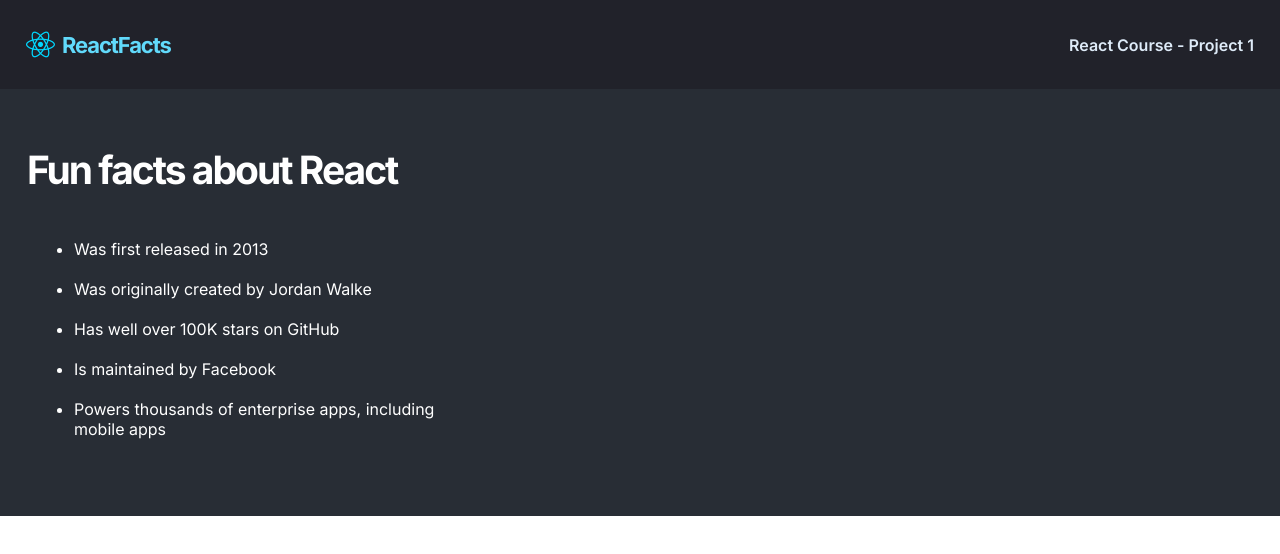
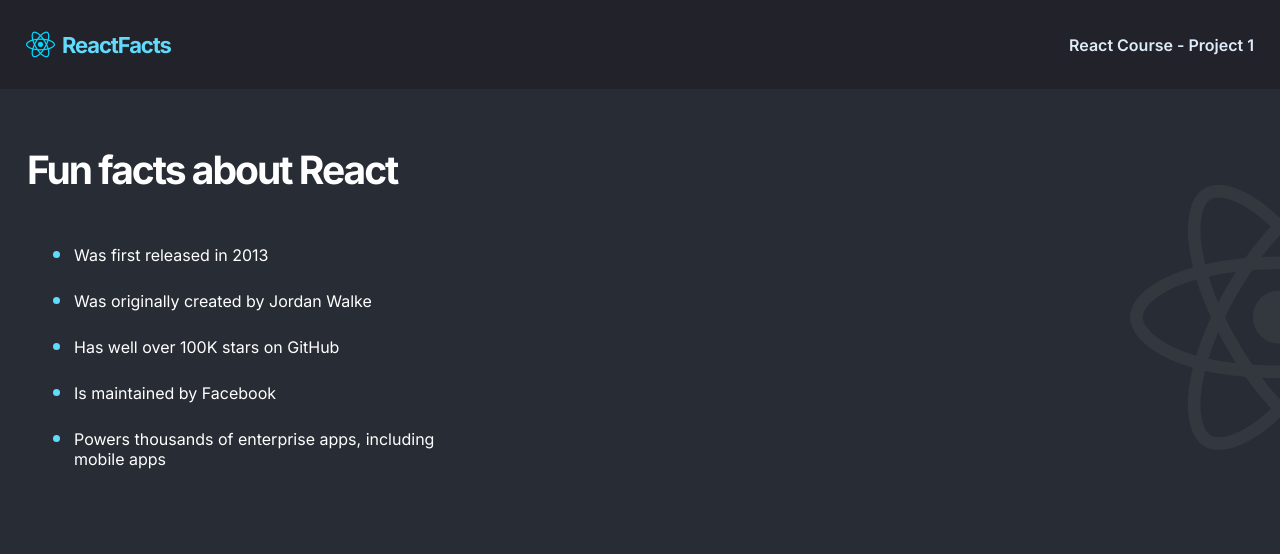
Before and after one commit to abdelkarim-achlaih/Scrimba, a React (Vite) app in the folder Project-1 React Info Site/Project-1/: page / in a window 1280 px wide. Shown: the top 554 px of the page. Built offline with nearby package versions, Linux system fonts and the light colour scheme.

Commit message:
Project-1 || Add Main bullets + bg + Finalyze Project

```diff
--- a/Project-1 React Info Site/Project-1/src/components/Main.jsx
+++ b/Project-1 React Info Site/Project-1/src/components/Main.jsx
@@ -1,6 +1,6 @@
 export default function Main() {
 	return (
-		<div className="main">
+		<main>
 			<h1>Fun facts about React</h1>
 			<ul>
 				<li>Was first released in 2013</li>
@@ -9,6 +9,6 @@
 				<li>Is maintained by Facebook</li>
 				<li>Powers thousands of enterprise apps, including mobile apps</li>
 			</ul>
-		</div>
+		</main>
 	);
 }
--- a/Project-1 React Info Site/Project-1/src/css/styles.css
+++ b/Project-1 React Info Site/Project-1/src/css/styles.css
@@ -2,6 +2,8 @@
   font-family: "Inter", sans-serif;
   margin: 0;
   padding: 0;
+  height: 100vh;
+  background-color: #282D35;
 }
 
 * {
@@ -42,12 +44,15 @@
   margin-left: auto;
 }
 
-.main {
-  background-color: #282D35;
+main {
   padding-top: 57px;
   padding-bottom: 57px;
+  background-image: url("../assets/reactjs-bg.png");
+  background-position: 100% 50%;
+  background-repeat: no-repeat;
+  background-size: 150px;
 }
-.main h1 {
+main h1 {
   color: #FFF;
   font-family: Inter;
   font-size: 39px;
@@ -58,10 +63,10 @@
   margin-left: 27px;
   margin-bottom: 46px;
 }
-.main ul {
+main ul {
   margin-left: 74px;
 }
-.main ul li {
+main ul li {
   margin-bottom: 20px;
   color: #FFF;
   font-family: Inter;
@@ -70,4 +75,8 @@
   font-weight: 400;
   line-height: normal;
   width: 390px;
+}
+main ul li::marker {
+  font-size: 1.4rem;
+  color: #61DAFB;
 }/*# sourceMappingURL=styles.css.map */
--- a/Project-1 React Info Site/Project-1/src/css/styles.scss
+++ b/Project-1 React Info Site/Project-1/src/css/styles.scss
@@ -8,6 +8,8 @@
   font-family: 'Inter', sans-serif;
   margin: 0;
   padding: 0;
+  height: 100vh;
+  background-color: $bgSecond;
 }
 
 * {
@@ -51,10 +53,13 @@
   }
 }
 
-.main {
-  background-color: $bgSecond;
+main {
   padding-top: 57px;
   padding-bottom: 57px;
+  background-image: url('../assets/reactjs-bg.png');
+  background-position: 100% 50%;
+  background-repeat: no-repeat;
+  background-size: 150px;
 
   h1 {
     color: $thirdColor;
@@ -80,6 +85,11 @@
       font-weight: 400;
       line-height: normal;
       width: 390px;
+
+      &::marker {
+        font-size: 1.4rem;
+        color: $mainColor;
+      }
     }
   }
 }
```
Also changed, not shown: Project-1 React Info Site/Project-1/src/assets/reactjs-bg.png (added), 1 other file (tests, documents, lock files or other folders).
